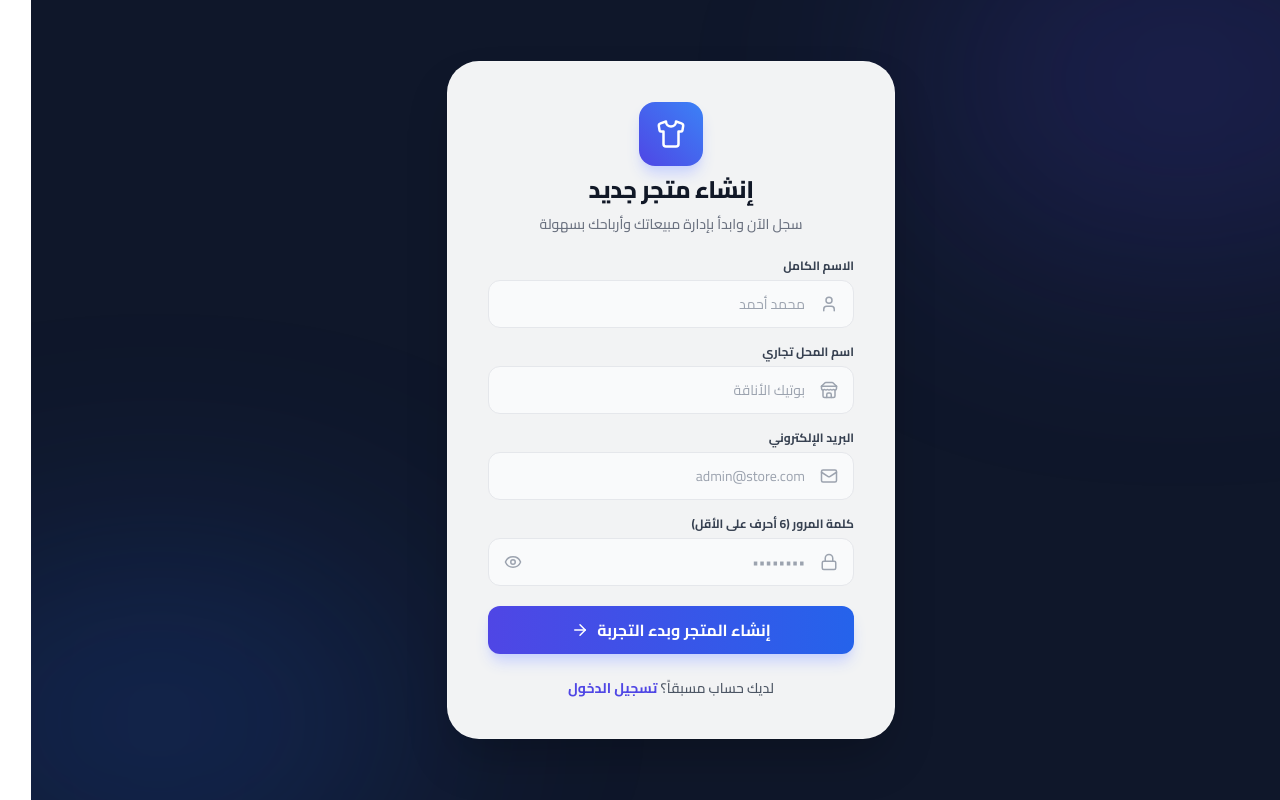
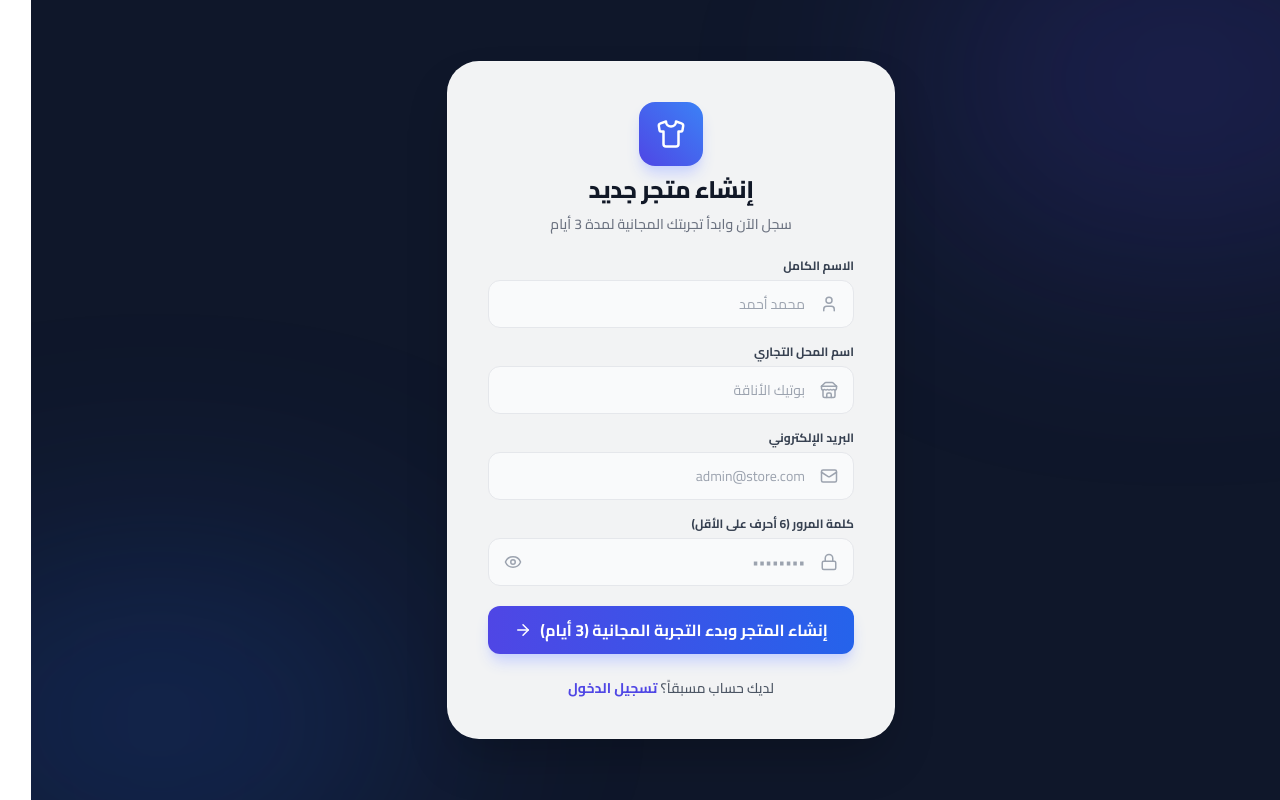
Before and after one commit to dev-mustafa67/my-store, a Next.js app: page /signup in a window 1280 px wide. Built offline with nearby package versions, Linux system fonts and the light colour scheme; no server answers.

Commit message:
Update page.tsx

```diff
--- a/app/signup/page.tsx
+++ b/app/signup/page.tsx
@@ -47,9 +47,17 @@ function SignupForm() {
     let targetStoreId = inviteStoreId;
 
     if (!isEmployeeInvite) {
+      // 💡 حساب 3 أيام تجريبية بدقة من لحظة التسجيل
+      const trialExpires = new Date();
+      trialExpires.setDate(trialExpires.getDate() + 3);
+
       const { data: store, error: storeError } = await supabase
         .from('stores')
-        .insert({ name: storeName.trim() })
+        .insert({
+          name: storeName.trim(),
+          subscription_status: 'trial',
+          subscription_expires_at: trialExpires.toISOString()
+        })
         .select()
         .single();
 
@@ -99,7 +107,7 @@ function SignupForm() {
               {isEmployeeInvite ? 'انضمام موظف جديد' : 'إنشاء متجر جديد'}
             </h1>
             <p className="text-sm text-gray-500 font-medium">
-              {isEmployeeInvite ? 'أكمل بياناتك للبدء بالبيع' : 'سجل الآن وابدأ بإدارة مبيعاتك وأرباحك بسهولة'}
+              {isEmployeeInvite ? 'أكمل بياناتك للبدء بالبيع' : 'سجل الآن وابدأ تجربتك المجانية لمدة 3 أيام'}
             </p>
           </div>
 
@@ -120,7 +128,7 @@ function SignupForm() {
 
             {!isEmployeeInvite && (
               <div>
-                <label className="block text-xs font-bold text-gray-700 mb-1.5 ml-1">اسم المحل تجاري</label>
+                <label className="block text-xs font-bold text-gray-700 mb-1.5 ml-1">اسم المحل التجاري</label>
                 <div className="relative">
                   <Store size={18} className="absolute right-4 top-1/2 -translate-y-1/2 text-gray-400" />
                   <input
@@ -197,7 +205,7 @@ function SignupForm() {
               <Loader2 size={20} className="animate-spin" />
             ) : (
               <>
-                {isEmployeeInvite ? 'تأكيد الانضمام للمحل' : 'إنشاء المتجر وبدء التجربة'} <ArrowRight size={18} />
+                {isEmployeeInvite ? 'تأكيد الانضمام للمحل' : 'إنشاء المتجر وبدء التجربة المجانية (3 أيام)'} <ArrowRight size={18} />
               </>
             )}
           </button>
```
